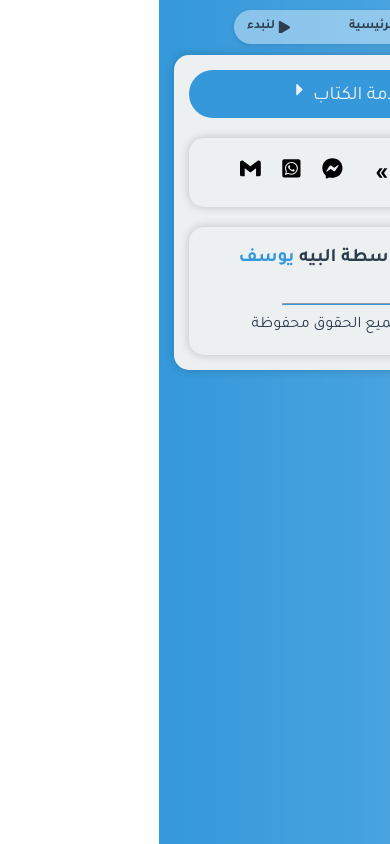
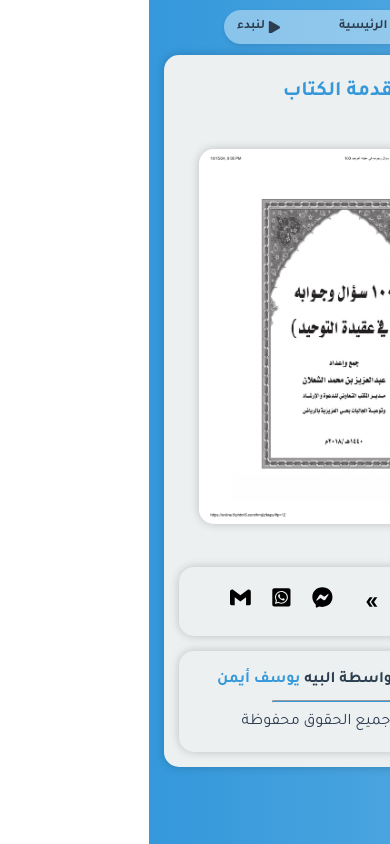
Before and after one commit to yousefelsobtasy/100qa, a Next.js app: page /about in a window 390 px wide. Built offline with nearby package versions, Linux system fonts and the light colour scheme.

Commit message:
21-10-24-05_51

```diff
--- a/app/components/AboutTheBook.js
+++ b/app/components/AboutTheBook.js
@@ -1,17 +1,13 @@
-'use client'
 import Image from "next/image"
-import { useState } from "react"
-import { FaCaretDown } from "react-icons/fa";
 
 const AboutTheBookl = () => {
     const pageNumbers = [1, 2, 3, 4, 5, 6]
 
-    const [bookIntroShow, setBookIntroShow] = useState(false)
     return (
         <>
-            <button className={`bookIntroBtn`} onClick={() => setBookIntroShow(prev => !prev)}>مقدمة الكتاب <FaCaretDown /></button>
-
-            <div className={`bookIntro ${bookIntroShow ? "show" : ""}`}>
+            <h2 className={`bookIntroHeading`} >مقدمة الكتاب </h2>
+            <div className={`bookIntro `}>
+                <div className={`bookIntroContainer`}>
                     {
                         pageNumbers.map((pageNum) => (
                             <div>
@@ -28,7 +24,7 @@ const AboutTheBookl = () => {
                             </div>
                         ))
                     }
-
+                </div>
             </div>
         </>
     )
--- a/app/components/QuestionAndAnswer.js
+++ b/app/components/QuestionAndAnswer.js
@@ -34,7 +34,7 @@ const QuestionAndAnswer = () => {
     }, [qaIndex]);
 
     return (
-        <div className='qa-content'>
+        <div className='qaContent'>
             {qaData && (
                 <>
                     {/* <StartPause isPaused={isPaused} setIsPaused={setIsPaused} /> */}
--- a/app/global.css
+++ b/app/global.css
@@ -19,6 +19,7 @@
     /* Darker Blue */
     --border-radius: 15px;
     ---fadeInUp-animation: fadeInUp 0.6s ease-in-out both;
+    --mt-main-section: 40px;
 }
 
 * {
@@ -90,6 +91,7 @@ body {
         linear-gradient(to right, #3498db, #e0f7fa);
     padding: 15px;
     font-family: "Tajawal", sans-serif;
+    height: 100vh;
 }
 
 .home {
@@ -300,20 +302,20 @@ nav ul li a:hover {
     text-shadow: 2px 2px 5px rgba(0, 0, 0, 0.5);
 }
 
-.qa-content {
+.qaContent {
     background-color: var(--secondary-color);
     box-shadow: 0 2px 6px rgba(0, 0, 0, 0.2);
     width: 100%;
     padding: 15px 20px;
     border-radius: var(--border-radius);
-    margin-top: 40px;
+    margin-top: var(--mt-main-section);
     display: flex;
     flex-flow: column;
     gap: 16px;
     animation: var(---fadeInUp-animation);
 
     @media (min-width: 768px) {
-        margin-top: 50px;
+        margin-top: calc(var(--mt-main-section) + 10px);
     }
 }
 
@@ -496,127 +498,64 @@ nav ul li a:hover {
 .about {
     width: 100%;
     padding: 15px;
-    margin-top: 40px;
+    margin-top: var(--mt-main-section);
     background-color: var(--secondary-color);
     border-radius: var(--border-radius);
     box-shadow: 0 0 10px rgba(0, 0, 0, 0.2);
+    display: flex;
+    flex-direction: column;
+    align-items: center;
+    gap: 15px;
 
     @media (min-width: 768px) {
-        margin-top: 50px;
+        margin-top: calc(var(--mt-main-section) + 10px);
     }
 }
 
-.bookIntroBtn {
-    border: none;
-    background-color: var(--primary-color);
-    color: var(--secondary-color);
-    padding: 10px 20px;
-    width: 100%;
-    font-size: 1.2rem;
-    border-radius: 100px;
-    font-family: 'Tajawal', sans-serif;
-    cursor: pointer;
-    transition: background-color 0.3s ease;
+.bookIntroHeading {
+    color: var(--primary-color);
+    font-weight: bold;
+    font-size: 1.3rem;
+    padding: 10px;
 }
 
-.bookIntroBtn:hover {
-    background-color: var(--hover-color);
-}
-
-.bookIntroBtn svg {
-    transform: rotate(-90deg);
-    transition: all .1s ease-in-out;
-}
-
-.bookIntroBtn:has(+.bookIntro.show) svg {
-    transform: rotate(0deg);
-}
 
 .bookIntro {
-    display: none;
-    width: 100%;
-    flex-flow: column;
-    gap: 20px;
-    margin-top: 20px;
+    overflow-x: scroll;
+    border-radius: var(--border-radius);
+    display: flex;
+    flex-direction: column;
+    gap: 10px;
+    padding: 20px 0;
 
-    div {
-        width: 100%;
+
+    .bookIntroContainer {
+
+        display: flex;
+        align-items: center;
+        width: 600%;
+
+        div {
+            width: 100%;
+            padding: 0 20px;
+        }
     }
 }
 
-.bookIntro.show {
-    display: flex;
-}
-
 .bookImage {
-    width: 100%;
-    height: auto;
     border-radius: var(--border-radius);
     box-shadow: 0 0 10px rgba(0, 0, 0, 0.2);
 }
 
-.goBackBtn {
-    cursor: pointer;
-    position: absolute;
-    top: 5px;
-    left: clamp(25px, 5vw, 50px);
-}
-
-/* .imgOverlay {
-    width: 100%;
-    margin-top: 50px;
-
-    @media (max-width: 480px) {
-        margin-top: 75px;
-    }
-
-    &:first-child {
-        text-align: center;
-        font-size: 2.6rem;
-        font-weight: bold;
-        color: var(--text-color);
-    }
-
-    button {
-        background-color: var(--highlight-color);
-        color: var(--text-color);
-        border: none;
-        border-radius: var(--border-radius);
-        padding: 10px 15px;
-        margin-top: 20px;
-        font-size: 1.2rem;
-        cursor: pointer;
-        box-shadow: 2px 2px 8px rgba(0, 0, 0, 0.2);
-        display: flex;
-        justify-content: center;
-        align-items: center;
-        gap: 10px;
-    }
-}
-
-@media (min-width: 1201px) {
-    .imgOverlay {
-        &:first-child {
-            font-size: 4rem;
-        }
-
-        button {
-            padding: 15px 20px;
-            font-size: 1.7rem;
-
-        }
-    }
-} */
 
 .contact {
+    width: 100%;
     display: flex;
     justify-content: space-evenly;
     align-items: center;
     padding: 20px;
-    margin-top: 20px;
     box-shadow: 0 0 10px rgba(0, 0, 0, 0.2);
     border-radius: var(--border-radius);
-    background-color: var(--secondary-color);
     font-size: 1rem;
 
     .contactText {
@@ -639,18 +578,17 @@ nav ul li a:hover {
 
 
 footer {
+    width: 100%;
     display: flex;
     flex-direction: column;
     align-items: center;
     gap: 10px;
     padding: 20px;
-    margin-top: 20px;
     box-shadow: 0 0 10px rgba(0, 0, 0, 0.2);
     border-radius: var(--border-radius);
-    background-color: var(--secondary-color);
 
     & p:first-child {
-        font-size: 1.2rem;
+        font-size: 1rem;
         font-weight: bold;
         color: var(--text-color);
 
--- a/try.html
+++ b/try.html
@@ -4,34 +4,114 @@
 <head>
     <meta charset="UTF-8">
     <meta name="viewport" content="width=device-width, initial-scale=1.0">
-    <title>Text Frame</title>
+    <title>CSS Only Photo Slider</title>
     <style>
-        :root {
-            --red: tomato;
-            --bgColor: bisque;
+        /* Basic styling */
+        body {
+            font-family: Arial, sans-serif;
+            display: flex;
+            justify-content: center;
+            align-items: center;
+            height: 100vh;
+            margin: 0;
         }
 
-        body {
-            display: grid;
-            place-items: center;
-            height: 100vh;
-            background-color: var(--bgColor);
+        .slider {
+            position: relative;
+            width: 80%;
+            max-width: 600px;
+            overflow: hidden;
         }
 
-        .text.framed {
-            padding: 20px;
-            box-shadow:
-                -50px -50px 0 -40px var(--red),
-                50px 50px 0 -40px var(--red);
+        .slides {
+            display: flex;
+            width: 500%;
+            transition: all 0.5s ease;
+        }
+
+        .slides img {
+            width: 100%;
+            border-radius: 10px;
+        }
+
+        /* Hide radio buttons */
+        input[type="radio"] {
+            display: none;
+        }
+
+        /* Navigation dots */
+        .nav {
+            text-align: center;
+            margin-top: 10px;
+        }
+
+        .nav label {
+            cursor: pointer;
+            width: 15px;
+            height: 15px;
+            border-radius: 50%;
+            background-color: #ddd;
+            display: inline-block;
+            margin: 0 5px;
+        }
+
+        input[type="radio"]:checked+label {
+            background-color: #0077B6;
+            /* Active color */
+        }
+
+        /* Control the slider movement */
+        #slide1:checked~.slides {
+            transform: translateX(0);
+        }
+
+        #slide2:checked~.slides {
+            transform: translateX(-100%);
+        }
+
+        #slide3:checked~.slides {
+            transform: translateX(-200%);
+        }
+
+        #slide4:checked~.slides {
+            transform: translateX(-300%);
+        }
+
+        #slide5:checked~.slides {
+            transform: translateX(-400%);
         }
     </style>
 </head>
 
-<body dir="rtl">
-    <div class="text framed">
-        <h3>ما هو الإسلام؟</h3>
-        <h2>الإسلام هو الاستسلام لله بالتوحيد والانقياد له بالطاعة</h2>
+<body style="background-color: #000;">
+
+    <div class="slider">
+        <!-- Radio buttons -->
+        <input type="radio" name="slider" id="slide1" checked>
+        <input type="radio" name="slider" id="slide2">
+        <input type="radio" name="slider" id="slide3">
+        <input type="radio" name="slider" id="slide4">
+        <input type="radio" name="slider" id="slide5">
+
+        <!-- Slide images -->
+        <div class="slides">
+            <img src="https://via.placeholder.com/600x400/0077B6/FFFFFF?text=Slide+1" alt="Slide 1">
+            <img src="https://via.placeholder.com/600x400/0096C7/FFFFFF?text=Slide+2" alt="Slide 2">
+            <img src="https://via.placeholder.com/600x400/00B4D8/FFFFFF?text=Slide+3" alt="Slide 3">
+            <img src="https://via.placeholder.com/600x400/48CAE4/FFFFFF?text=Slide+4" alt="Slide 4">
+            <img src="https://via.placeholder.com/600x400/90E0EF/FFFFFF?text=Slide+5" alt="Slide 5">
+        </div>
+
+        <!-- Navigation dots -->
+        <div class="nav">
+            <label for="slide1"></label>
+            <label for="slide2"></label>
+            <label for="slide3"></label>
+            <label for="slide4"></label>
+            <label for="slide5"></label>
+        </div>
     </div>
+
 </body>
 
 </html>
```
Lines whose indentation alone changed are shown as unchanged.
